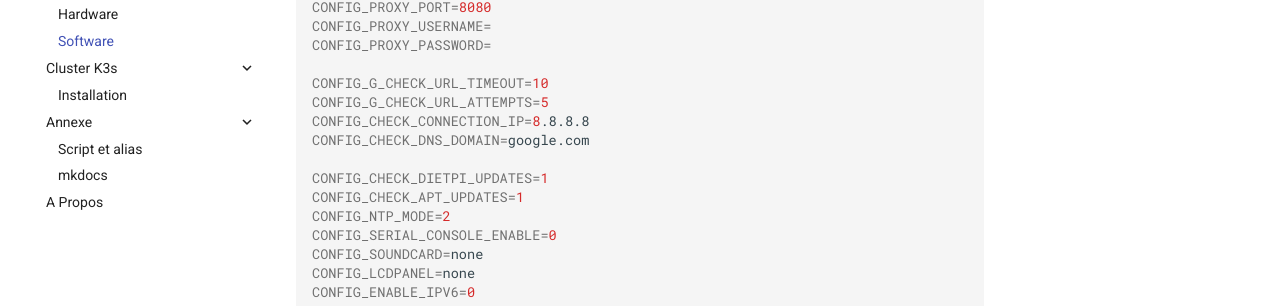
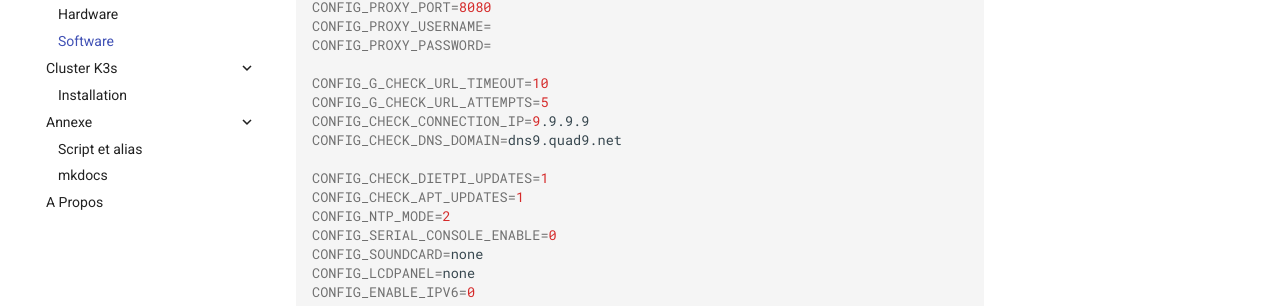
Before and after one commit to kayoo123/cluster-pi, an MkDocs documentation site: the page built from docs/config/software.md, in a window 1280 px wide and 900 px high, scrolled down 1180 px. Shown: the part 148-454 px from the top of the window. Built offline with MkDocs 1.6.1 and Material for MkDocs 9.7.7, drawn with Linux system fonts in a browser that asks for light colours; comment, search, counter and statistics services are not loaded.

Commit message:
Update software.md

```diff
--- a/docs/config/software.md
+++ b/docs/config/software.md
@@ -64,8 +64,8 @@ CONFIG_PROXY_PASSWORD=
 
 CONFIG_G_CHECK_URL_TIMEOUT=10
 CONFIG_G_CHECK_URL_ATTEMPTS=5
-CONFIG_CHECK_CONNECTION_IP=8.8.8.8
-CONFIG_CHECK_DNS_DOMAIN=google.com
+CONFIG_CHECK_CONNECTION_IP=9.9.9.9
+CONFIG_CHECK_DNS_DOMAIN=dns9.quad9.net
 
 CONFIG_CHECK_DIETPI_UPDATES=1
 CONFIG_CHECK_APT_UPDATES=1
```
